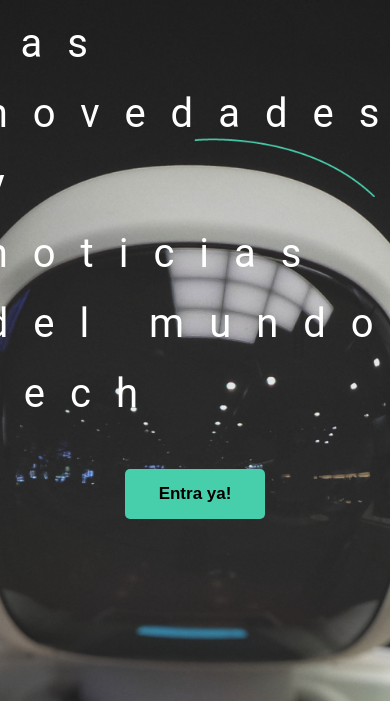
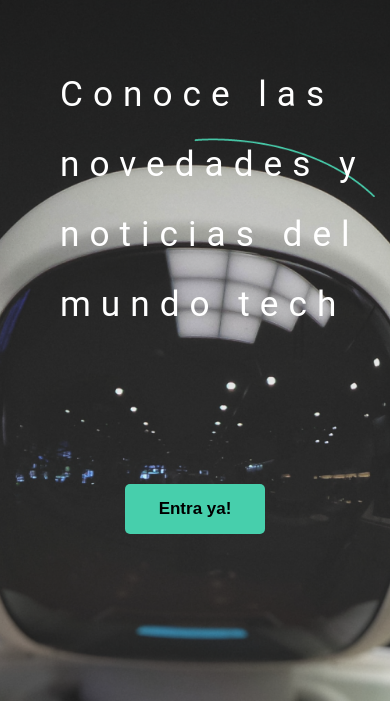
Before and after one commit to cesarocbu/Blog, a plain HTML site: page index.html in a window 390 px wide. Shown: the part 143-844 px from the top of the page. Drawn offline with Linux system fonts and the light colour scheme.

Commit message:
arreglos responsive

```diff
--- a/css/main.css
+++ b/css/main.css
@@ -113,5 +113,29 @@ main .main-button button {
     font-weight: bolder;
     font-size: 17px;
     background-color: #47cfac;
+    cursor: pointer;
 
 }
+
+main .main-button button:hover {
+    transform: scale(1.12);
+    transition: all 0.8;
+    box-shadow: 0px 0px 5px 5px rgb(40, 138, 121, 0.5);
+}
+
+@media screen and (max-width: 768px){
+    main .main-text {
+        margin-left: 60px;
+        margin-top: 200px;
+    }
+
+    main .main-text p {
+        font-size: 2.2rem;
+        justify-content: center;
+        letter-spacing: 10px;
+
+    }
+    main .main-button {
+        margin-top: 110px;
+    }
+}
```
